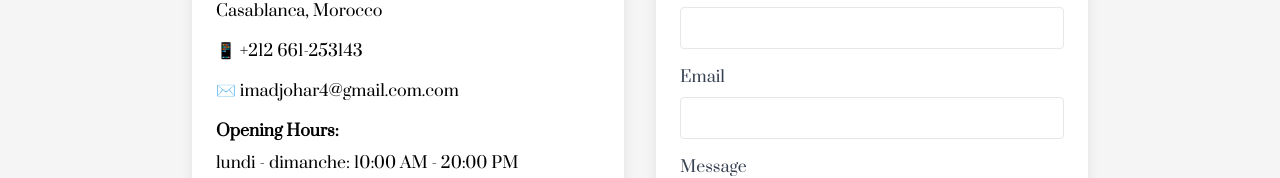
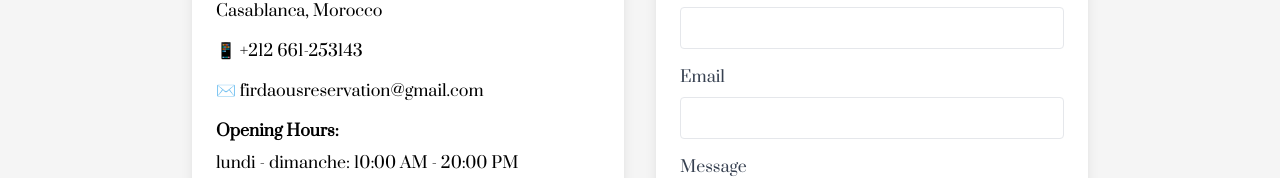
Before and after one commit to imadJHR/SpaFirdaous, a React (Vite) app: page /contact in a window 1280 px wide. Shown: the part 281-459 px from the top of the page. Built offline with nearby package versions, Linux system fonts and the light colour scheme.

Commit message:
Update Contact.jsx

```diff
--- a/src/pages/Contact.jsx
+++ b/src/pages/Contact.jsx
@@ -80,7 +80,7 @@ const Contact = () => {
           <div className="space-y-4">
             <p>📍 Rue oussama ibno zaid n110 maarif, Casablanca, Morocco</p>
             <p>📱 +212 661-253143</p>
-            <p>✉️ imadjohar4@gmail.com.com</p>
+            <p>✉️ firdaousreservation@gmail.com</p>
             <div>
               <h3 className="font-semibold mb-2">Opening Hours:</h3>
               <p>lundi - dimanche: 10:00 AM - 20:00 PM</p>
```
